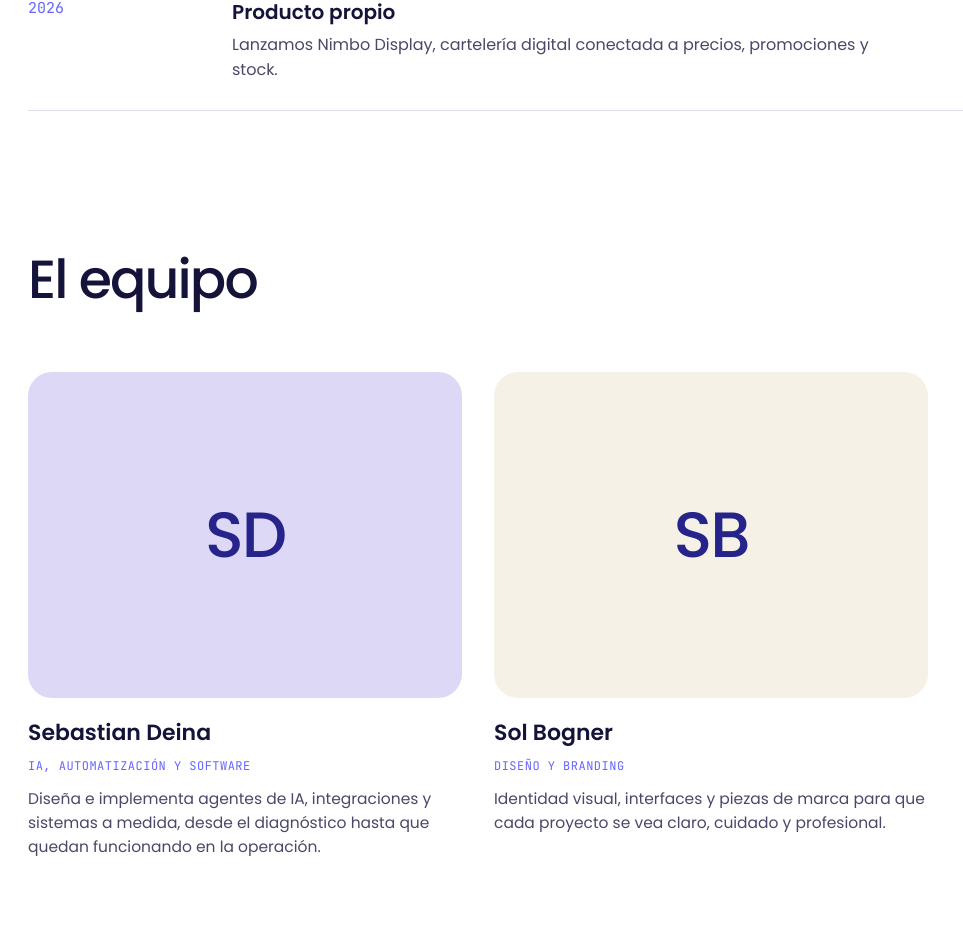
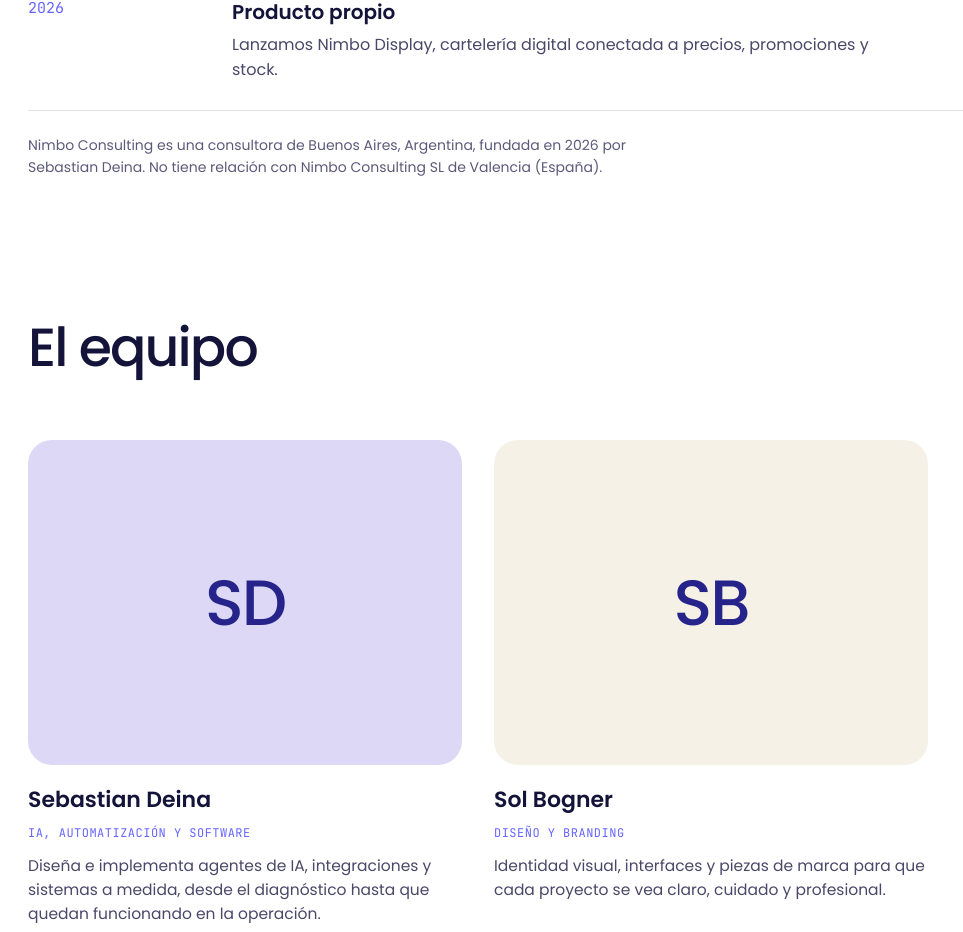
Before and after one commit to SebaDeina/NImbo_webpage, a React (Vite) app: page /nosotros in a window 1280 px wide. Shown: the part 2030-2962 px from the top of the page, without its empty margins (0-963 px from the left). Built offline with nearby package versions, Linux system fonts and the light colour scheme.

Commit message:
seo: sameAs por entidad (empresa y fundador) y aclaración en /nosotros para no confundir con Nimbo Consulting SL

```diff
--- a/index.html
+++ b/index.html
@@ -107,7 +107,9 @@
         "name": "Sebastian Deina",
         "url": "https://sebadeina.com.ar",
         "sameAs": [
+          "https://www.linkedin.com/in/sebastiandeina",
           "https://x.com/sebadeina",
+          "https://sebadeina.com.ar",
           "https://github.com/SebaDeina"
         ]
       },
@@ -120,9 +122,8 @@
         }
       ],
       "sameAs": [
-        "https://www.instagram.com/nimbodata",
         "https://www.linkedin.com/company/nimboconsulting",
-        "https://x.com/sebadeina"
+        "https://www.instagram.com/nimbodata"
       ],
       "knowsAbout": [
         "Inteligencia artificial",
--- a/src/components/Footer.jsx
+++ b/src/components/Footer.jsx
@@ -11,7 +11,7 @@
 
 const WA_MSG = '¡Hola! Vi el sitio de Nimbo y me gustaría conversar sobre un proyecto.'
 
-/* Perfiles oficiales: los mismos que el sameAs del JSON-LD de index.html y llms.txt. */
+/* Perfiles oficiales: los de la empresa van en el sameAs de la Organization y los de Sebastian en el del founder (index.html); mismos que llms.txt. */
 const SOCIAL = [
   { name: 'LinkedIn', href: 'https://www.linkedin.com/company/nimboconsulting', label: 'Nimbo Consulting en LinkedIn' },
   { name: 'X', href: 'https://x.com/sebadeina', label: 'Sebastian Deina (@sebadeina) en X' },
--- a/src/data/team.js
+++ b/src/data/team.js
@@ -6,7 +6,12 @@
     photo: null,
     name: { es: 'Sebastian Deina', en: 'Sebastian Deina' },
     // perfiles públicos (JSON-LD Person.sameAs en /nosotros; mismos que el founder de index.html)
-    sameAs: ['https://x.com/sebadeina', 'https://github.com/SebaDeina'],
+    sameAs: [
+      'https://www.linkedin.com/in/sebastiandeina',
+      'https://x.com/sebadeina',
+      'https://sebadeina.com.ar',
+      'https://github.com/SebaDeina',
+    ],
     role: { es: 'IA, automatización y software', en: 'AI, automation & software' },
     bio: {
       es: 'Diseña e implementa agentes de IA, integraciones y sistemas a medida, desde el diagnóstico hasta que quedan funcionando en la operación.',
--- a/src/pages/Nosotros.jsx
+++ b/src/pages/Nosotros.jsx
@@ -106,6 +106,10 @@
               </li>
             ))}
           </ol>
+          <p className="ab-entity">
+            Nimbo Consulting es una consultora de Buenos Aires, Argentina, fundada en 2026 por Sebastian Deina. No tiene
+            relación con Nimbo Consulting SL de Valencia (España).
+          </p>
         </div>
       </section>
 
--- a/src/styles/nd-site.css
+++ b/src/styles/nd-site.css
@@ -77,6 +77,7 @@
 .ab-yr{font-size:15px;color:var(--brand)}
 .ab-tl h3{margin:0 0 6px;font-size:20px;font-weight:600}
 .ab-tl p{margin:0;font-size:16px;line-height:1.55;color:var(--text);max-width:640px}
+.ab-entity{margin:24px 0 0;font-size:14px;line-height:1.55;color:var(--muted);max-width:640px}
 .ab-team{display:grid;grid-template-columns:repeat(auto-fit,minmax(min(100%,300px),1fr));gap:32px;max-width:900px}
 .ab-person{display:flex;flex-direction:column;gap:8px}
 .ab-photo{aspect-ratio:4/3;margin-bottom:10px;overflow:hidden;padding:0}
```
Also changed, not shown: public/llms-full.txt, public/llms.txt.
